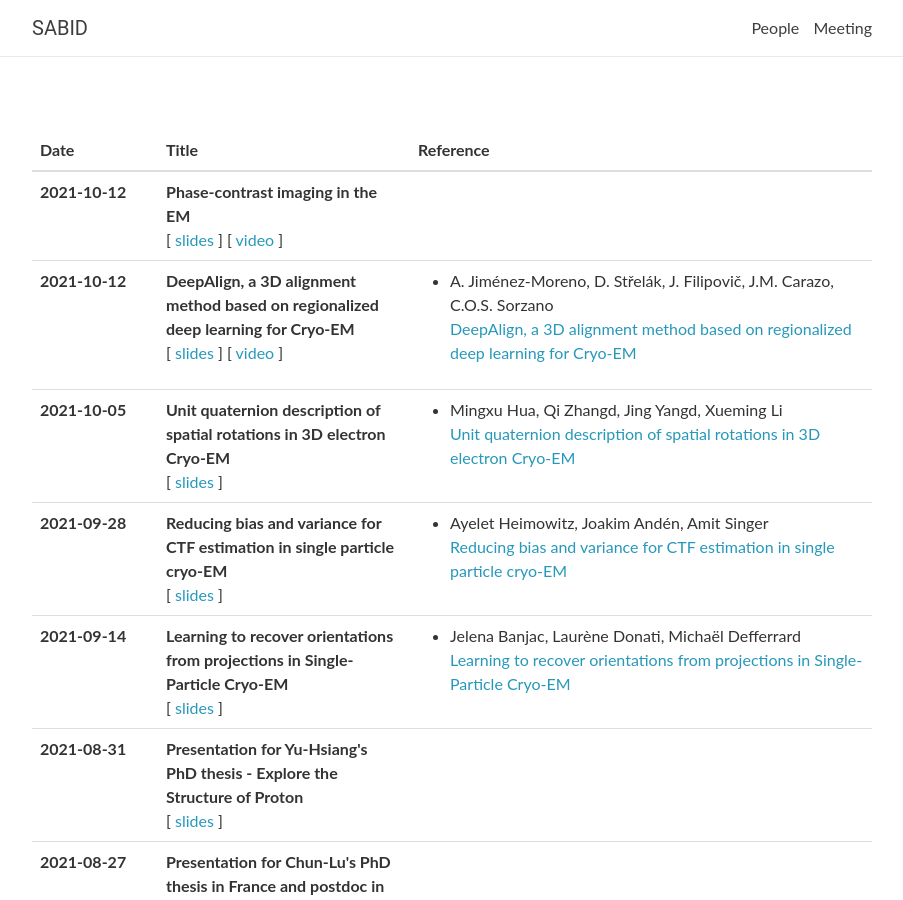
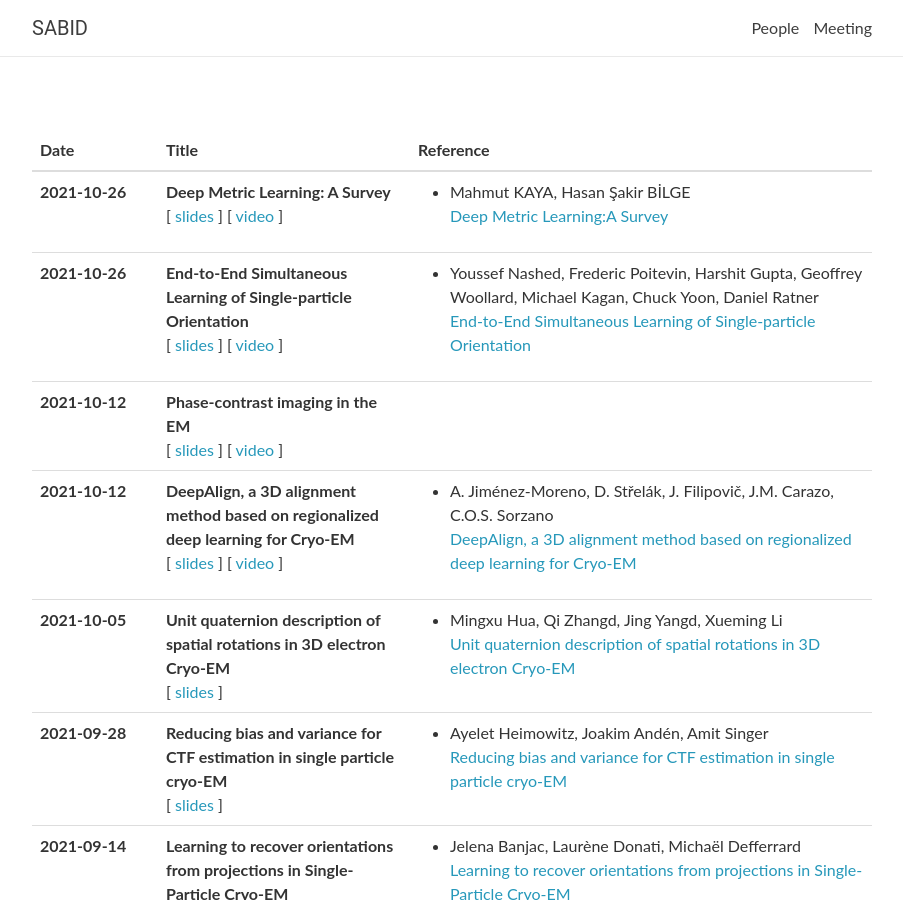
Before and after one commit to sabid-cryoem/sabid-cryoem.github.io, a Jekyll site: the page built from 4afcccebf7d457a13a4f8aeea0bbeef04fd86ee9/index.html, in a window 1280 px wide and 900 px high. Shown: the whole window, without its empty margins (188-1091 px from the left). Built offline with Jekyll 4.4.1, drawn with Linux system fonts in a browser that asks for light colours; nearby versions of some CDN libraries; comment, search, counter and statistics services are not loaded.

Commit message:
update meeting

```diff
--- a/_data/meeting.yml
+++ b/_data/meeting.yml
@@ -1,3 +1,23 @@
+- date: 2021-10-26
+  title: >
+    <strong>Deep Metric Learning: A Survey</strong>
+  video: <a href="https://youtu.be/-nyIO6l1bOo">video</a>
+  slides: <a href="/assets/slides/Deep Metric Learning.pptx">slides</a>
+  notes:
+  readings:
+  - Mahmut KAYA, Hasan Şakir BİLGE </br>
+      <a href="/assets/reference/Deep Metric Learning.pdf" target="blank">Deep Metric Learning:A Survey</a>
+
+- date: 2021-10-26
+  title: >
+    <strong>End-to-End Simultaneous Learning of Single-particle Orientation</strong>
+  video: <a href="https://youtu.be/BKGXr-SBxAg">video</a>
+  slides: <a href="/assets/slides/End-to-End Simultaneous Learning of Single-particle Orientation.pptx">slides</a>
+  notes:
+  readings:
+  - Youssef Nashed, Frederic Poitevin, Harshit Gupta, Geoffrey Woollard, Michael Kagan, Chuck Yoon, Daniel Ratner  </br>
+      <a href="/assets/reference/End-to-End learning orientation.pdf" target="blank">End-to-End Simultaneous Learning of Single-particle Orientation</a>
+
 - date: 2021-10-12
   title: >
     <strong>Phase-contrast imaging in the EM</strong>
--- a/_includes/meeting_table.html
+++ b/_includes/meeting_table.html
@@ -14,7 +14,6 @@
                 {% else %}
 
                 {% endif %}
-
 
 
                 {% if lecture.video %}
```
Also changed, not shown: 4 other files.
